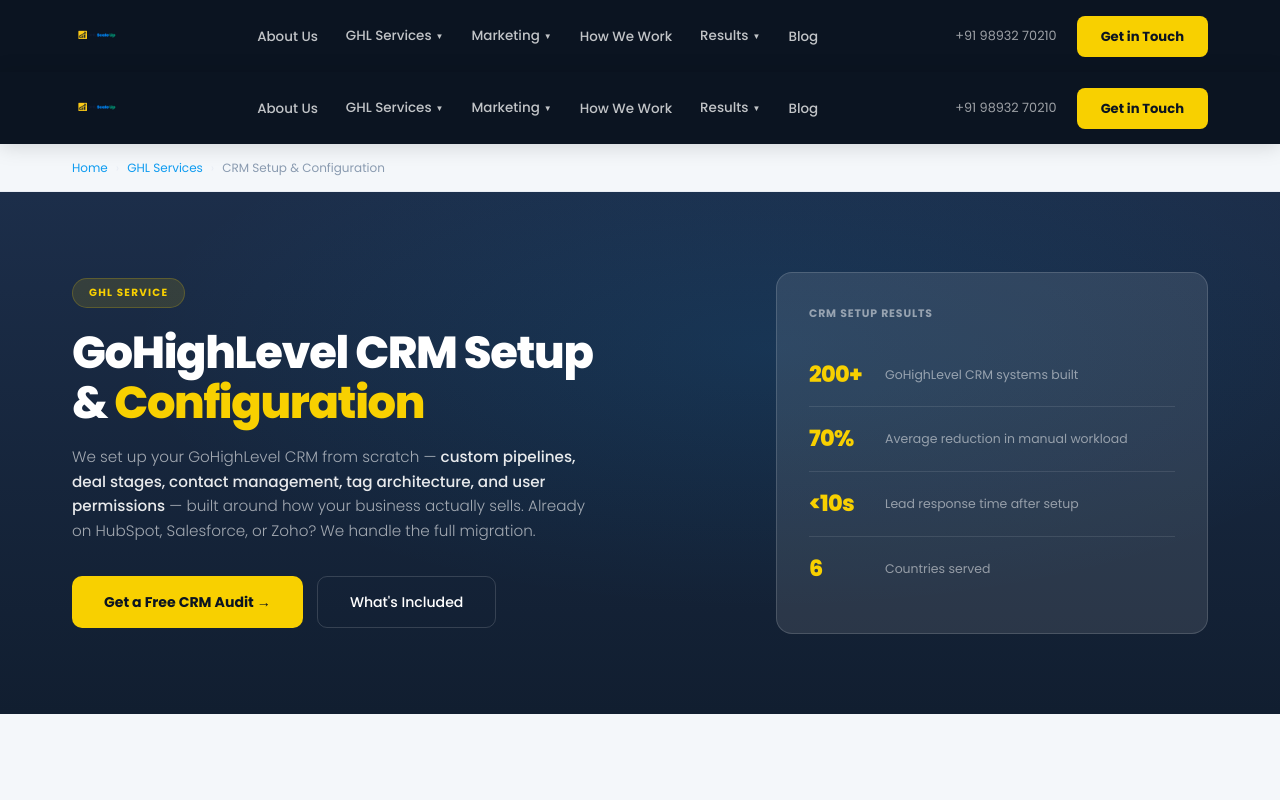
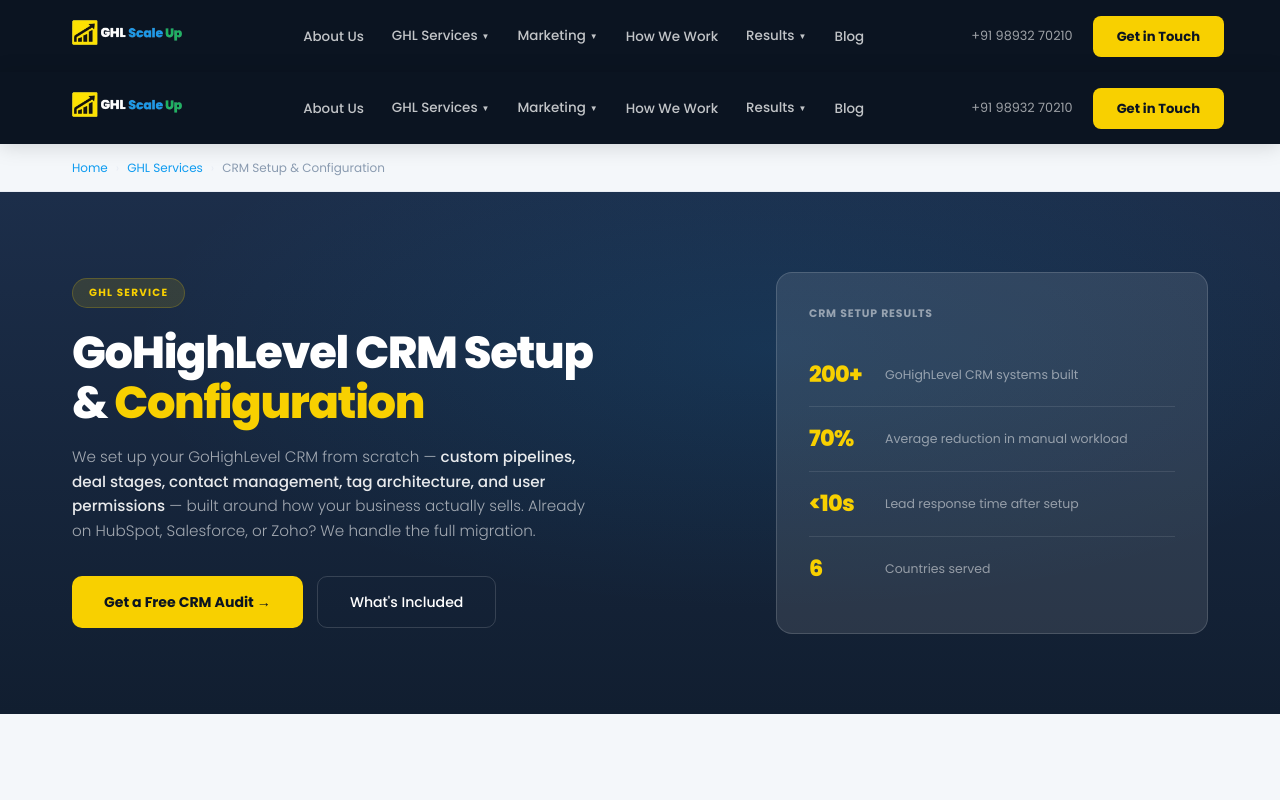
Before and after one commit to aryantrivedi28/ghl-scalup-project, a Next.js app: page /services/crm-setup in a window 1280 px wide. Shown: the top 800 px of the page. Built offline with nearby package versions, Linux system fonts and the light colour scheme.

Commit message:
logo changes

```diff
--- a/components/ghlscalup/Navigation.tsx
+++ b/components/ghlscalup/Navigation.tsx
@@ -43,7 +43,7 @@ const Navigation = () => {
 
   return (
     <header className="bg-[#0B1421] sticky top-0 z-[1000] shadow-[0_2px_20px_rgba(0,0,0,0.15)]">
-      <div className="max-w-[1200px] mx-auto px-4 md:px-8">
+      <div className="max-w-[1200px] mx-auto px-2 md:px-4">
         <div className="flex items-center justify-between h-[72px]">
           <Link href="/" className="flex-shrink-0">
             <Image
@@ -52,7 +52,7 @@ const Navigation = () => {
               width={120}
               height={100}
               priority
-              className="h-12 w-auto"
+              className="h-35 w-auto"
             />
           </Link>
 
```
Also changed, not shown: public/ghlscalup.png.
